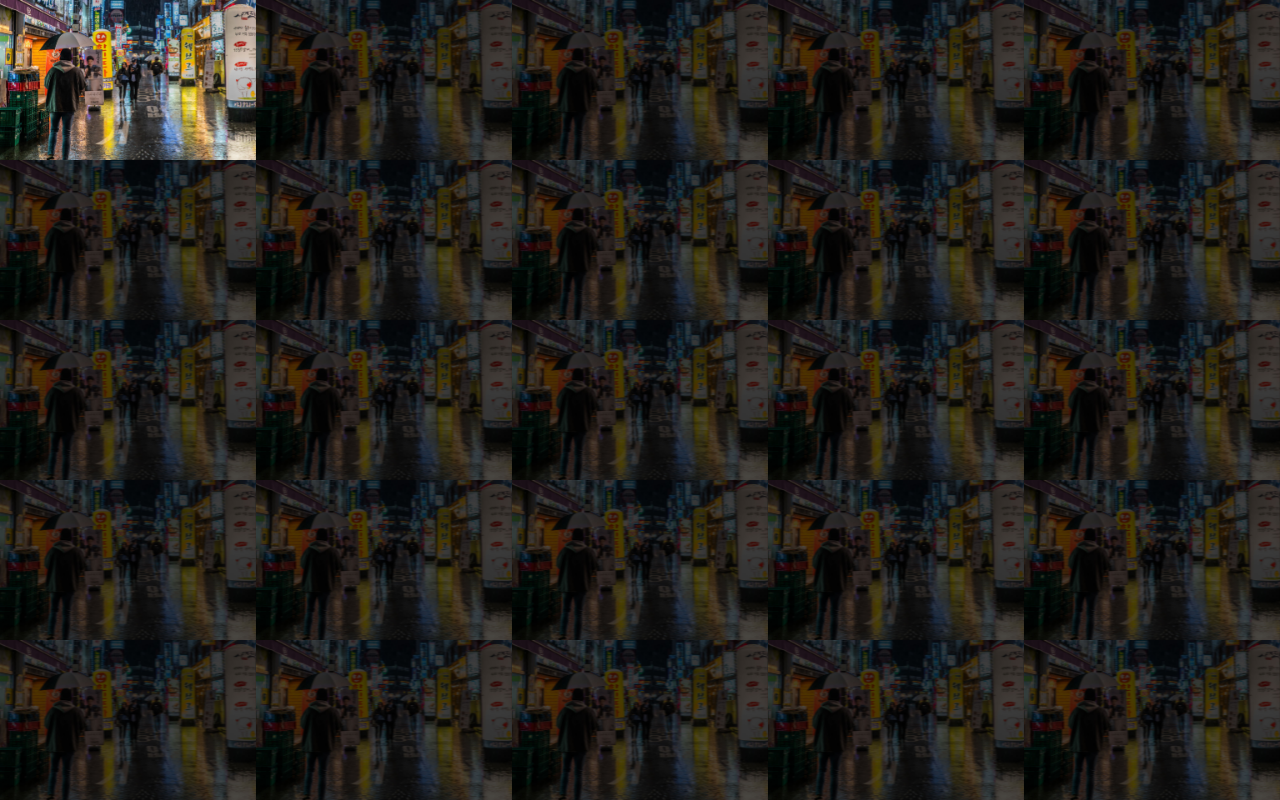
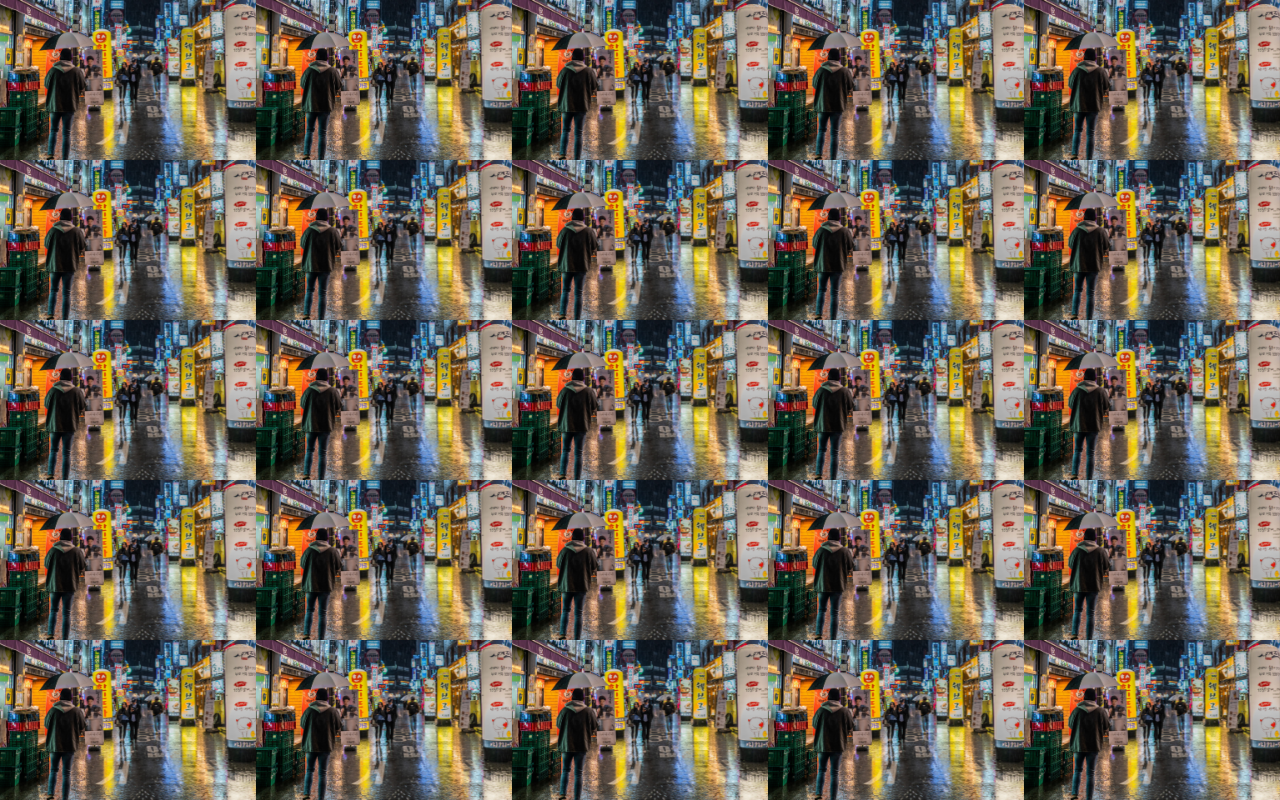
Before and after one commit to Gregcrn/backflip, a plain HTML site: page index.html in a window 1280 px wide. Drawn offline with Linux system fonts and the light colour scheme.

Commit message:
update style

```diff
--- a/style.css
+++ b/style.css
@@ -52,18 +52,17 @@ body {
     content: '';
     position: absolute;
     top: 0;
-    left: 0;
     width: 100%;
     height: 100%;
     background: url(bg1.jpg);
-    background-attachment: fixed;
+    /* background-attachment: fixed; */
     background-size: cover;
     /* Indique que les fils de l'élément ciblé doivent être positionnés dans l'espace tridimensionnel. */
     transform-style: preserve-3d;
     /*transform: perspective(500px) rotateX(-90deg);*/
     transform-origin: bottom;
-    transform: perspective(1000px) rotateX(-90deg) translateY(50%);
-    transition: 0.5s linear;
+    /* transform: perspective(1000px) rotateX(-90deg) translateY(50%); */
+    /* transition: 0.5s linear; */
 }
 
 .container div.flip:after {
```
